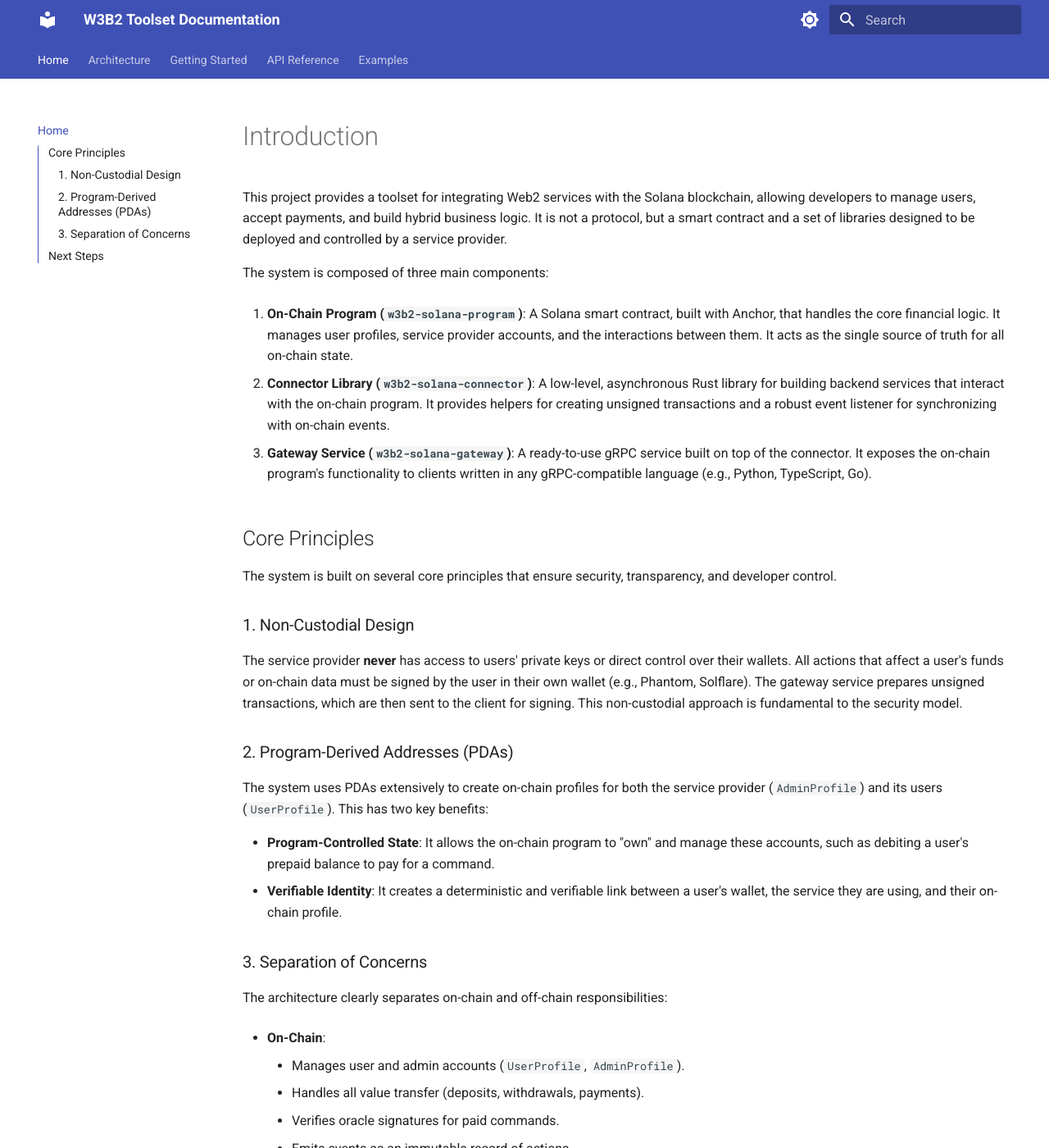
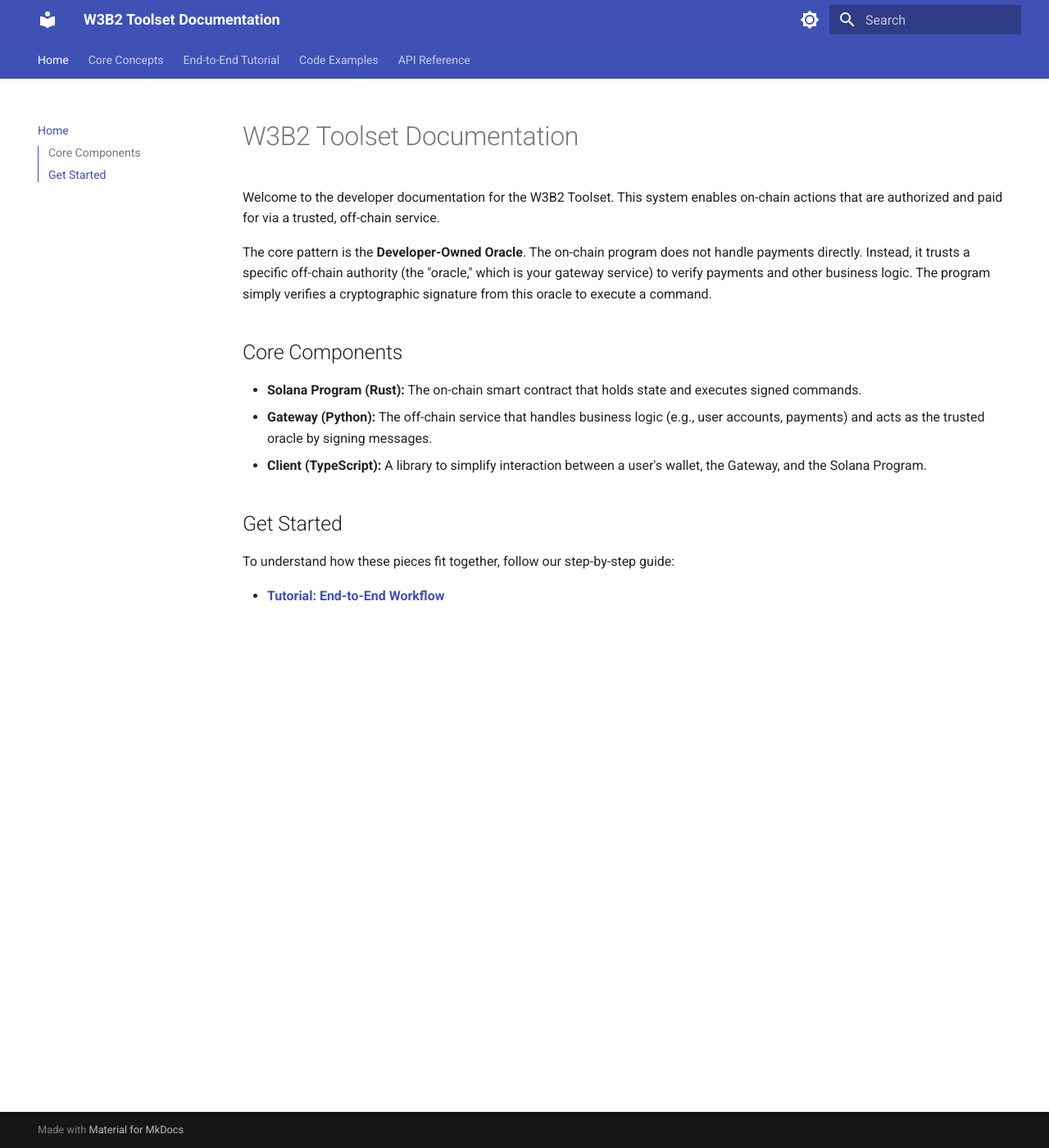
Before and after one commit to m62624/w3b2-solana, an MkDocs documentation site: the page built from docs/index.md, in a window 1280 px wide and 1400 px high. Shown: the whole window at 82% size. Built offline with MkDocs 1.6.1 and Material for MkDocs 9.7.7, drawn with Linux system fonts in a browser that asks for light colours; some of the changed text lies outside the part shown.

Commit message:
feat: Add MkDocs documentation and Rust chat example
This change introduces comprehensive documentation for the project using MkDocs and adds a new, runnable Rust example.

The new documentation in the `docs/` directory covers:
- A high-level overview and core concepts like the developer-owned oracle pattern.
- A detailed, end-to-end tutorial for executing a paid command.
- Specific code examples for initial wallet setup and constructing the necessary Ed25519 pre-instruction.
- API references for the Solana program, Gateway service, and TypeScript client.

A new, self-contained Rust example has been added to `examples/rust-chat-simulation`. It demonstrates a simulated chat between two users with periodic mock purchases through an oracle. This example is fully containerized with its own Dockerfile and integrated into `docker-compose.yml` under the `full` profile.

```diff
--- a/docs/index.md
+++ b/docs/index.md
@@ -1,48 +1,17 @@
-# Introduction
+# W3B2 Toolset Documentation
 
-This project provides a toolset for integrating Web2 services with the Solana blockchain, allowing developers to manage users, accept payments, and build hybrid business logic. It is not a protocol, but a smart contract and a set of libraries designed to be deployed and controlled by a service provider.
+Welcome to the developer documentation for the W3B2 Toolset. This system enables on-chain actions that are authorized and paid for via a trusted, off-chain service.
 
-The system is composed of three main components:
+The core pattern is the **Developer-Owned Oracle**. The on-chain program does not handle payments directly. Instead, it trusts a specific off-chain authority (the "oracle," which is your gateway service) to verify payments and other business logic. The program simply verifies a cryptographic signature from this oracle to execute a command.
 
-1.  **On-Chain Program (`w3b2-solana-program`)**: A Solana smart contract, built with Anchor, that handles the core financial logic. It manages user profiles, service provider accounts, and the interactions between them. It acts as the single source of truth for all on-chain state.
+## Core Components
 
-2.  **Connector Library (`w3b2-solana-connector`)**: A low-level, asynchronous Rust library for building backend services that interact with the on-chain program. It provides helpers for creating unsigned transactions and a robust event listener for synchronizing with on-chain events.
+*   **Solana Program (Rust):** The on-chain smart contract that holds state and executes signed commands.
+*   **Gateway (Python):** The off-chain service that handles business logic (e.g., user accounts, payments) and acts as the trusted oracle by signing messages.
+*   **Client (TypeScript):** A library to simplify interaction between a user's wallet, the Gateway, and the Solana Program.
 
-3.  **Gateway Service (`w3b2-solana-gateway`)**: A ready-to-use gRPC service built on top of the connector. It exposes the on-chain program's functionality to clients written in any gRPC-compatible language (e.g., Python, TypeScript, Go).
+## Get Started
 
-## Core Principles
+To understand how these pieces fit together, follow our step-by-step guide:
 
-The system is built on several core principles that ensure security, transparency, and developer control.
-
-### 1. Non-Custodial Design
-
-The service provider **never** has access to users' private keys or direct control over their wallets. All actions that affect a user's funds or on-chain data must be signed by the user in their own wallet (e.g., Phantom, Solflare). The gateway service prepares unsigned transactions, which are then sent to the client for signing. This non-custodial approach is fundamental to the security model.
-
-### 2. Program-Derived Addresses (PDAs)
-
-The system uses PDAs extensively to create on-chain profiles for both the service provider (`AdminProfile`) and its users (`UserProfile`). This has two key benefits:
-
-- **Program-Controlled State**: It allows the on-chain program to "own" and manage these accounts, such as debiting a user's prepaid balance to pay for a command.
-- **Verifiable Identity**: It creates a deterministic and verifiable link between a user's wallet, the service they are using, and their on-chain profile.
-
-### 3. Separation of Concerns
-
-The architecture clearly separates on-chain and off-chain responsibilities:
-
-- **On-Chain**:
-    - Manages user and admin accounts (`UserProfile`, `AdminProfile`).
-    - Handles all value transfer (deposits, withdrawals, payments).
-    - Verifies oracle signatures for paid commands.
-    - Emits events as an immutable record of actions.
-
-- **Off-Chain (Your Backend)**:
-    - Implements all business logic (e.g., what happens after a user pays for a command).
-    - Operates the oracle that signs data (e.g., price, command ID).
-    - Listens for on-chain events to trigger backend processes.
-
-This hybrid model provides the security and verifiability of the blockchain for financial transactions, while keeping the business logic flexible and scalable in a traditional off-chain environment.
-
-## Next Steps
-
-- Learn about the detailed component interactions in the **[Architecture](./architecture.md)** section.
-- Set up your local development environment with the **[Getting Started](./getting-started.md)** guide.
+*   **[Tutorial: End-to-End Workflow](./end-to-end-workflow.md)**
--- a/mkdocs.yml
+++ b/mkdocs.yml
@@ -1,5 +1,4 @@
-site_name: W3B2 Toolset Documentation
-site_url: https://example.com/
+site_name: 'W3B2 Toolset Documentation'
 theme:
   name: material
   palette:
@@ -19,16 +18,15 @@ theme:
     - navigation.tabs
     - navigation.sections
     - toc.integrate
+
 nav:
-  - Home: index.md
-  - Architecture: architecture.md
-  - Getting Started: getting-started.md
-  - API Reference:
-    - On-chain Program: api/on-chain.md
-    - Gateway Service: api/gateway.md
-    - Connector Library: api/connector.md
-  - Examples:
-    - Full Flow Example: examples/full-flow.md
-    - Rust Client: examples/rust.md
-    - TypeScript Client: examples/typescript.md
-    - Python Client: examples/python.md
+  - 'Home': 'index.md'
+  - 'Core Concepts': 'concepts.md'
+  - 'End-to-End Tutorial': 'end-to-end-workflow.md'
+  - 'Code Examples':
+    - '1. Initial Setup & Wallet': 'examples/01-initial-setup.md'
+    - '2. The Ed25519 Instruction': 'examples/02-constructing-the-ed25519-instruction.md'
+  - 'API Reference':
+    - 'Solana Program': 'reference/solana-program.md'
+    - 'Gateway API': 'reference/gateway-api.md'
+    - 'TypeScript Client': 'reference/ts-client.md'
```
Also changed, not shown: docker-compose.yml (+11 -0 lines), docs/concepts.md (added, +28 -0 lines), docs/end-to-end-workflow.md (added, +156 -0 lines), docs/examples/01-initial-setup.md (added, +49 -0 lines), docs/examples/02-constructing-the-ed25519-instruction.md (added, +56 -0 lines), docs/reference/gateway-api.md (added, +30 -0 lines), docs/reference/solana-program.md (added, +28 -0 lines), docs/reference/ts-client.md (added, +27 -0 lines), 4 other files.
